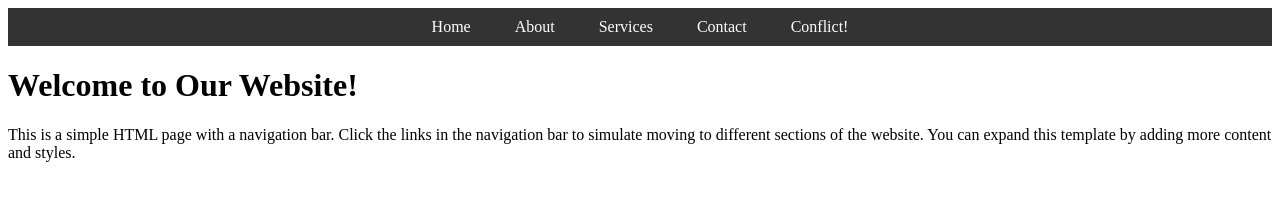
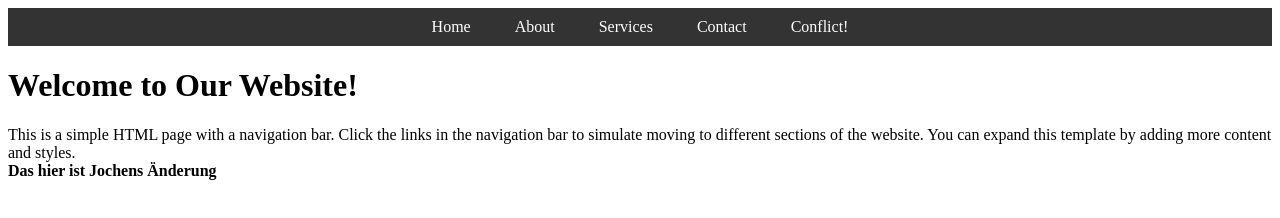
Before and after one commit to RobinBigus/wdg19-git-intro, a plain HTML site: page index.html in a window 1280 px wide. Drawn offline with Linux system fonts and the light colour scheme.

Commit message:
added strong text

```diff
--- a/index.html
+++ b/index.html
@@ -20,6 +20,8 @@
       This is a simple HTML page with a navigation bar. Click the links in the
       navigation bar to simulate moving to different sections of the website.
       You can expand this template by adding more content and styles.
+      <br>
+      <strong>Das hier ist Jochens Änderung</strong>
     </p>
   </body>
 </html>
```
